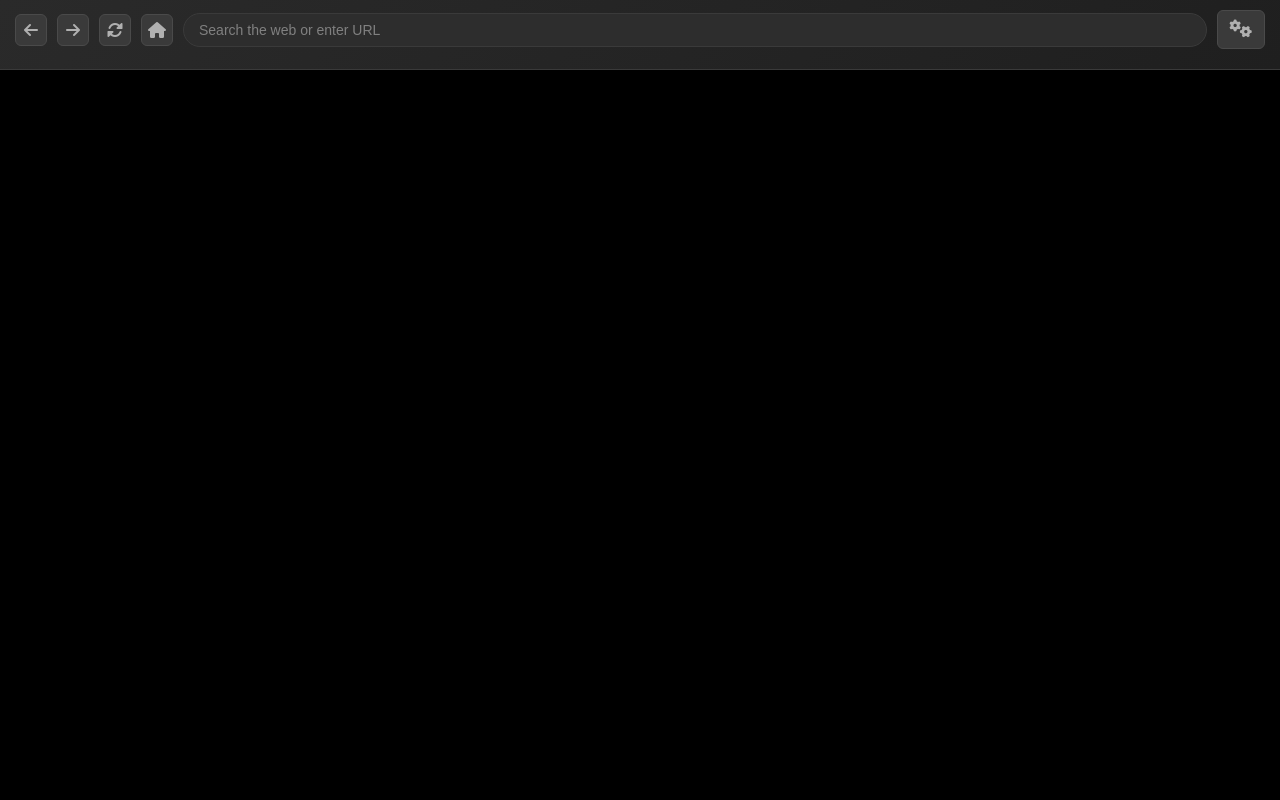
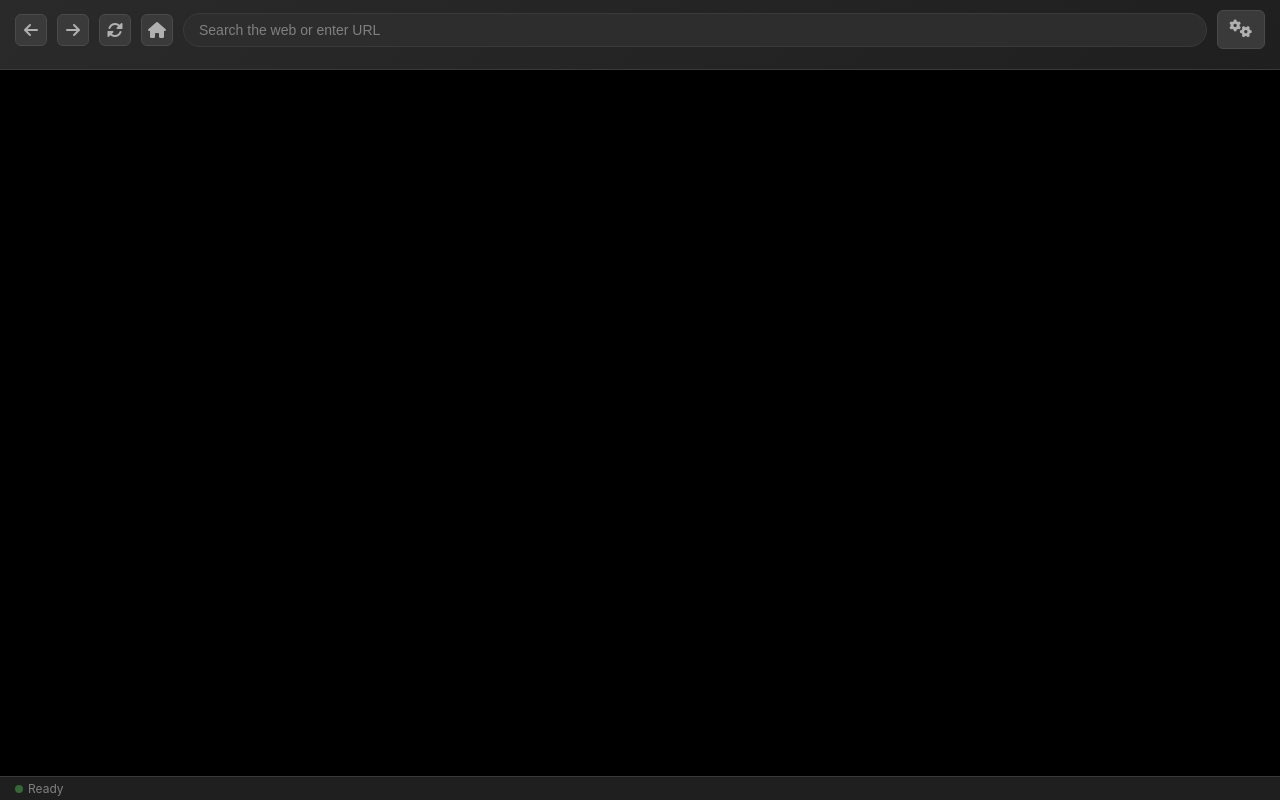
Before and after one commit to Darkdragonzxs/zodiac, a website: page mango/index.html in a window 1280 px wide. Drawn offline with Linux system fonts and the light colour scheme.

Commit message:
Update index.html

```diff
--- a/mango/index.html
+++ b/mango/index.html
@@ -4,6 +4,7 @@
   <meta charset="UTF-8">
   <meta name="viewport" content="width=device-width, initial-scale=1.0">
   <title>zodiac.</title>
+  <!-- FontAwesome CDN -->
   <link href="https://cdnjs.cloudflare.com/ajax/libs/font-awesome/6.0.0-beta3/css/all.min.css" rel="stylesheet">
   <style>
     * {
@@ -290,6 +291,14 @@
     <iframe id="iframe" width="100%" height="100%"></iframe>
   </div>
 
+  <div class="status-bar">
+    <div class="status-indicator">
+      <div class="status-dot"></div>
+      <span id="statusText">Ready</span>
+    </div>
+    <div id="currentUrl"></div>
+  </div>
+
   <script src="https://cdn.jsdelivr.net/gh/soap-phia/tinyjet@latest/tinyjet/scramjet.all.js"></script>
   <script type="module">
     import * as BareMux from "https://cdn.jsdelivr.net/npm/@mercuryworkshop/bare-mux/dist/index.mjs";
```
